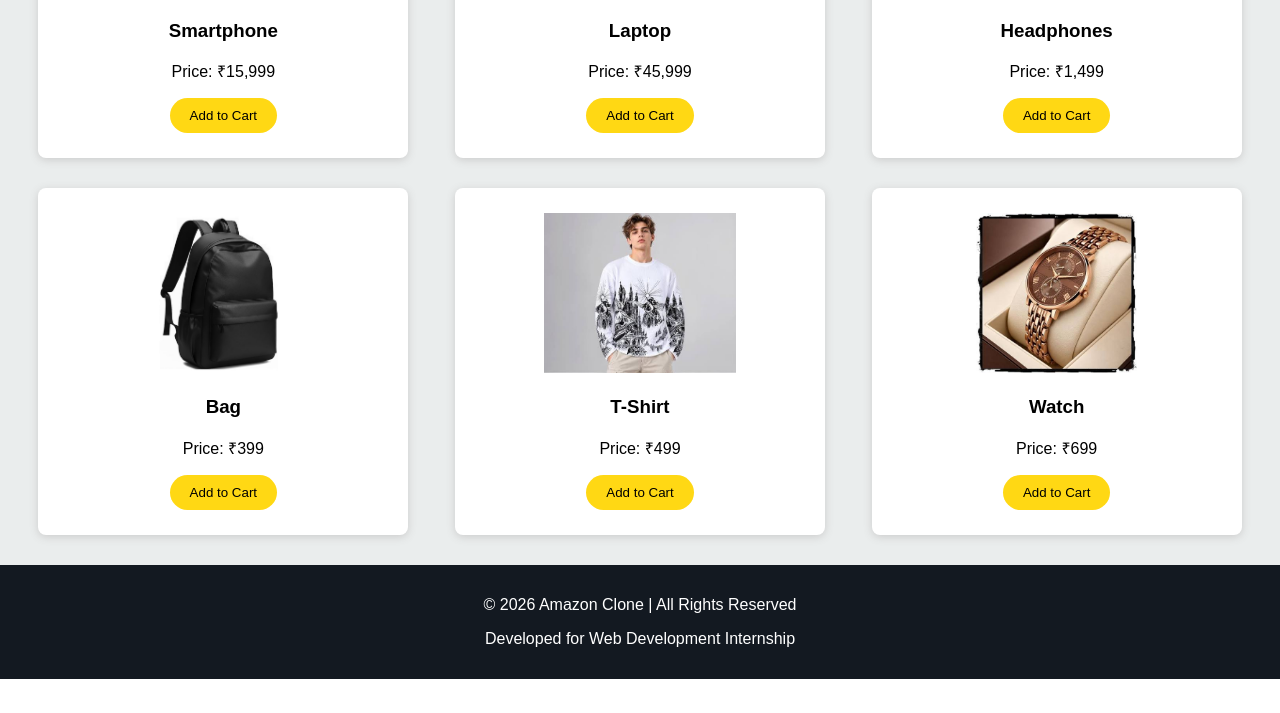
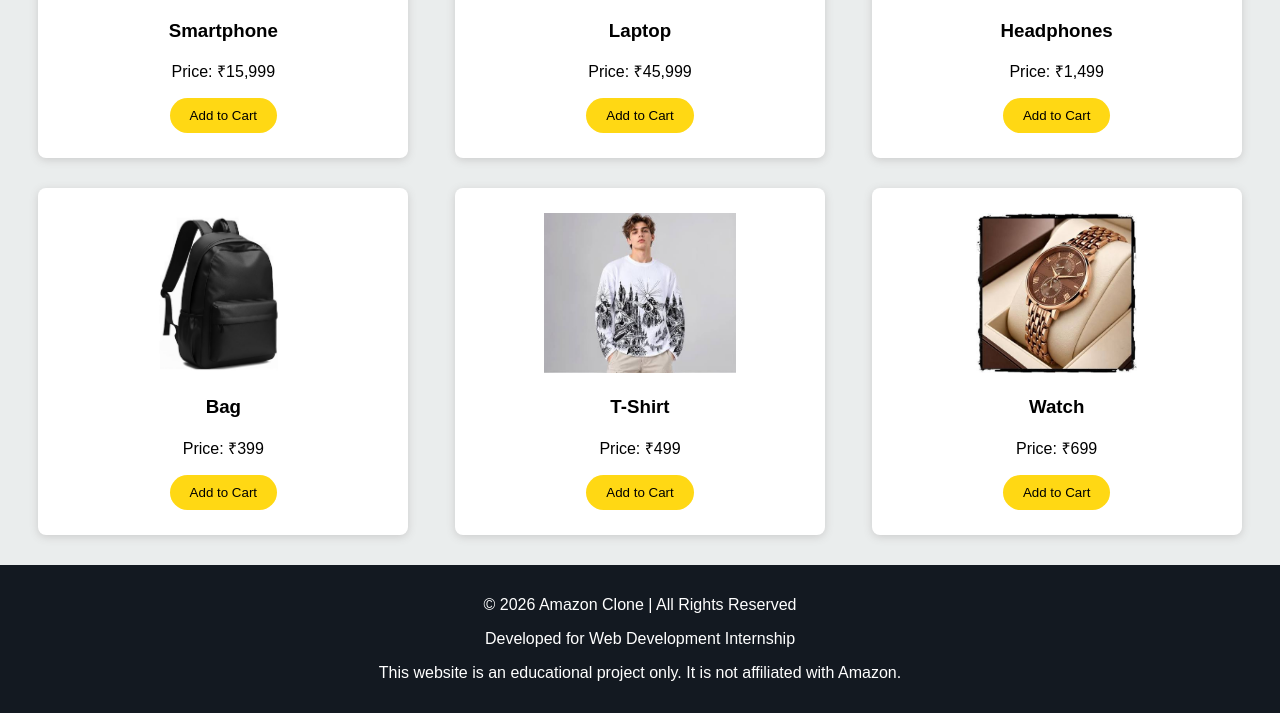
Before and after one commit to SunilMachhar/Amazon-Clone, a plain HTML site: page index.html in a window 1280 px wide. Shown: the part 357-1070 px from the top of the page. Before the commit the page ends 1036 px from the top, so only its background shows below. Drawn offline with Linux system fonts and the light colour scheme.

Commit message:
Added educational project disclaimer

```diff
--- a/index.html
+++ b/index.html
@@ -66,6 +66,8 @@
 <footer>
     <p>© 2026 Amazon Clone | All Rights Reserved</p>
     <p>Developed for Web Development Internship</p>
+    <p>This website is an educational project only.
+It is not affiliated with Amazon.</p>
 </footer>
 <script src="script.js"></script>
 </body>
```
